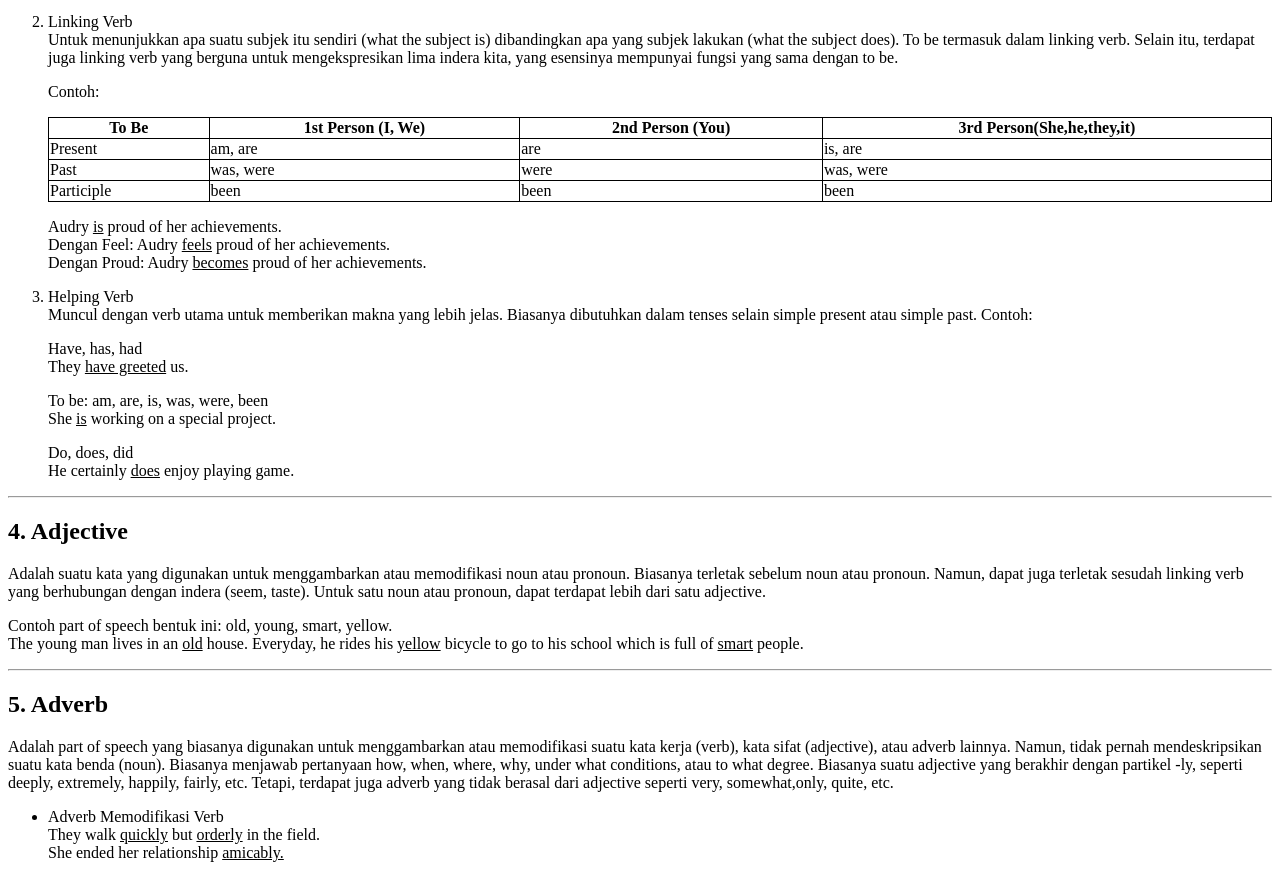
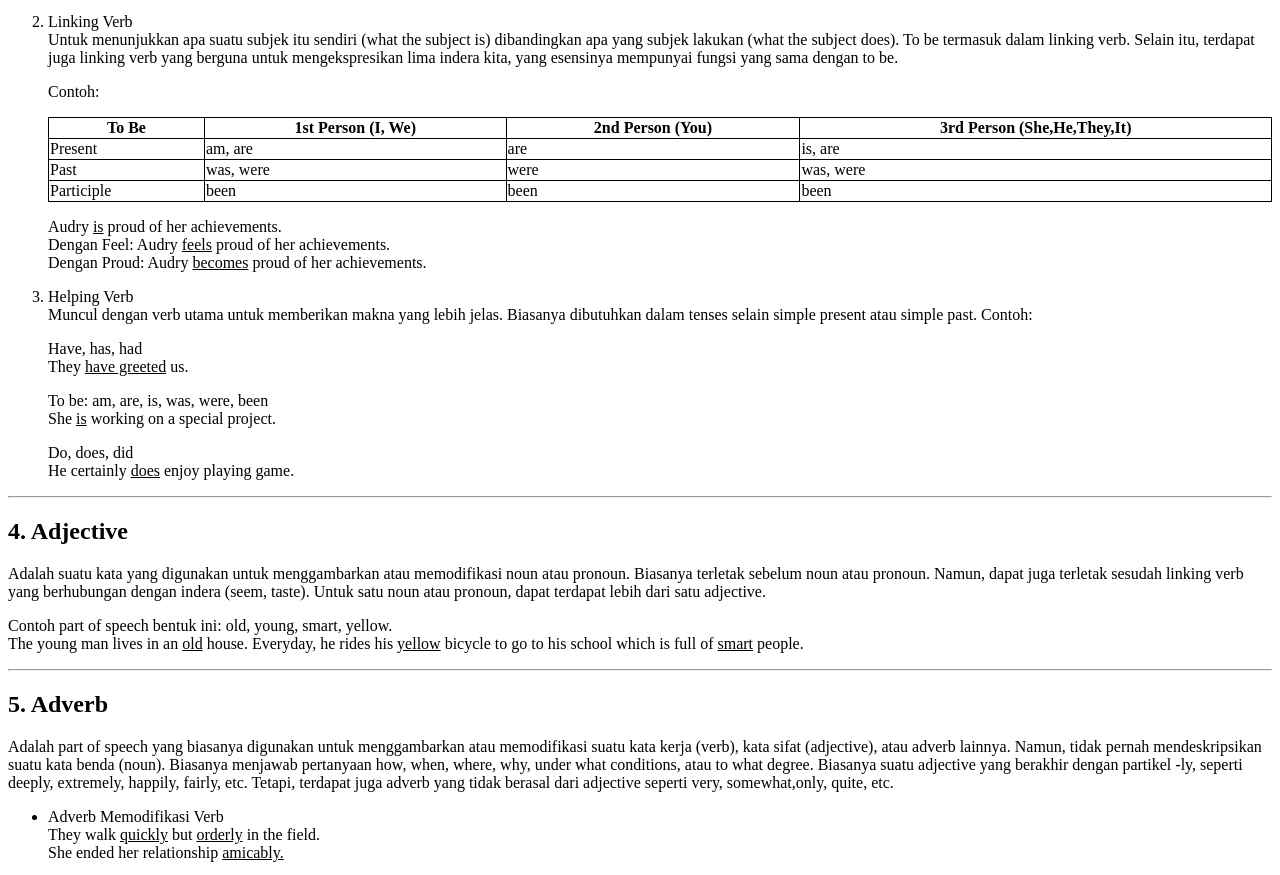
Before and after one commit to tisnaldianto/partsofspeech, a plain HTML site: page index.html in a window 1280 px wide. Shown: the part 1084-1959 px from the top of the page. Drawn offline with Linux system fonts and the light colour scheme.

Commit message:
Update index.html

```diff
--- a/index.html
+++ b/index.html
@@ -71,7 +71,7 @@ Contoh:
     <th>To Be</th>
     <th>1st Person (I, We)</th>
     <th>2nd Person (You)</th>
-    <th>3rd Person(She,he,they,it)</th>
+    <th>3rd Person (She,He,They,It)</th>
   </tr>
   <tr>
     <td>Present</td>
```
